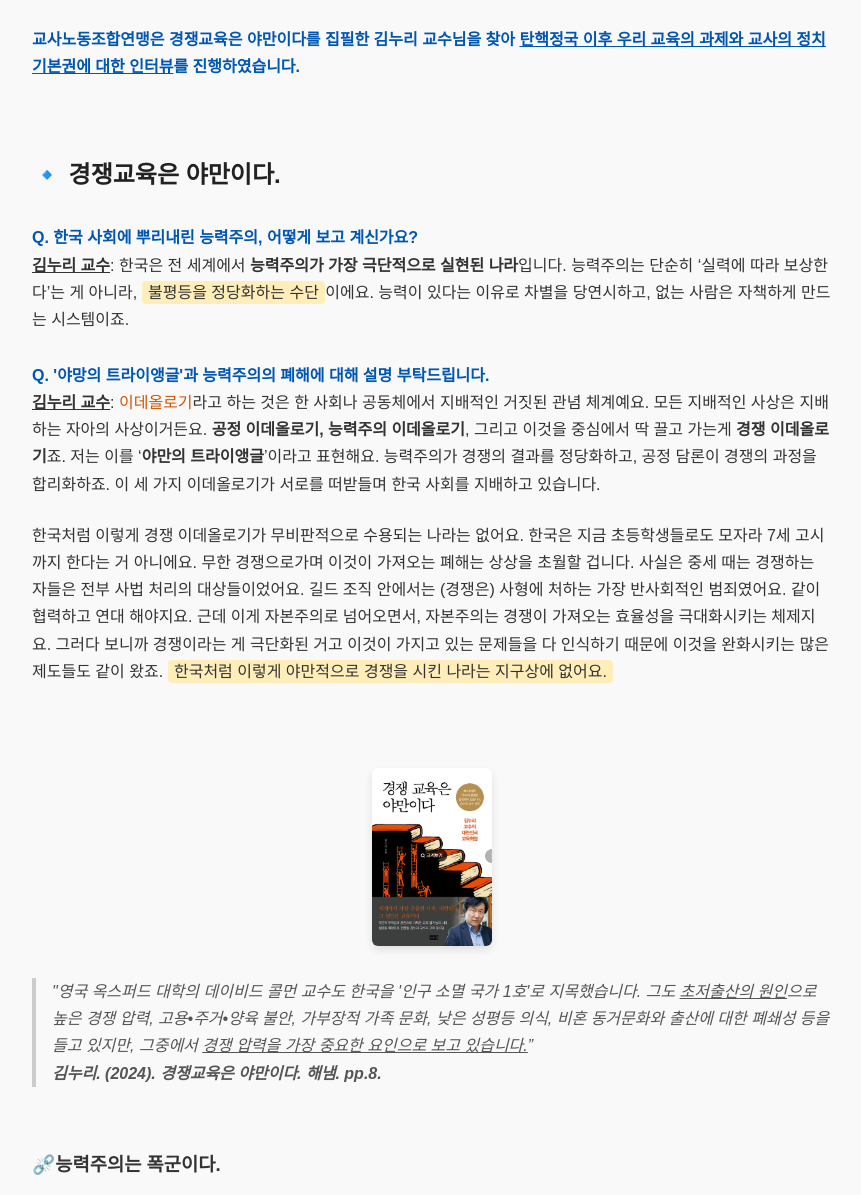
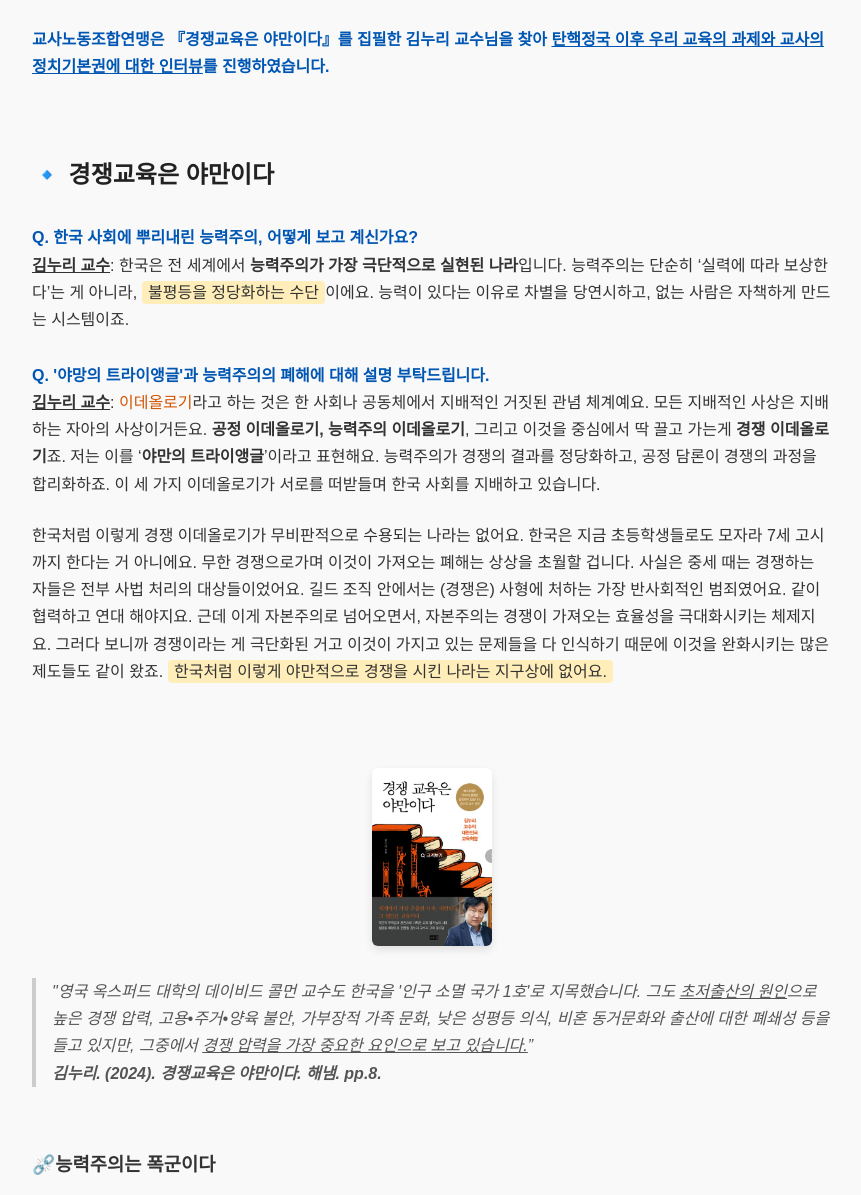
Before and after one commit to KFTU-discours/kftu-magazine, a plain HTML site: page interview-1.html in a window 1280 px wide. Shown: the part 685-1880 px from the top of the page, without its empty margins (208-1069 px from the left). Drawn offline with Linux system fonts and the light colour scheme.

Commit message:
interview-1.html

```diff
--- a/interview-1.html
+++ b/interview-1.html
@@ -80,9 +80,9 @@
   <h1>인터뷰: <a href="https://ko.wikipedia.org/wiki/%EA%B9%80%EB%88%84%EB%A6%AC" target="_blank">김누리 교수</a>
     <br><span style="font-size: 1.1em; color: #555;">능력주의와 교사의 정치기본권,<BR>한국 교육을 생각하며</span></h1>
 
-  <div class="question">교사노동조합연맹은 경쟁교육은 야만이다를 집필한 김누리 교수님을 찾아 <U>탄핵정국 이후 우리 교육의 과제와 교사의 정치기본권에 대한 인터뷰</U>를 진행하였습니다.</div>
+  <div class="question">교사노동조합연맹은 『경쟁교육은 야만이다』를 집필한 김누리 교수님을 찾아 <U>탄핵정국 이후 우리 교육의 과제와 교사의 정치기본권에 대한 인터뷰</U>를 진행하였습니다.</div>
 <BR> <BR>
-  <h2>🔹 경쟁교육은 야만이다.</h2>
+  <h2>🔹 경쟁교육은 야만이다</h2>
 
   <div class="question">Q. 한국 사회에 뿌리내린 능력주의, 어떻게 보고 계신가요?</div>
   <div class="answer">
@@ -104,7 +104,7 @@
   </blockquote>
 
 <BR>
-<h3>⛓️‍💥능력주의는 폭군이다.</h3>
+<h3>⛓️‍💥능력주의는 폭군이다</h3>
   <div class="answer">그다음에 능력주의 또 공정 이것도 어마어마하게 끔찍한 이데올로기예요. <a href="https://ko.wikipedia.org/wiki/%EB%A7%88%EC%9D%B4%ED%81%B4_%EC%83%8C%EB%8D%B8" target="_blank">마이클 샌델</a>의 『공정하다는 착각』 읽어보셨나요? 그게 원래 제목은 <strong>『능력주의는 폭군이다』</strong>예요. 원래 제목은 아주 도발적이죠. 우리는 능력주의가 너무나 당연하고 심지어 긍정적인 가치라고 생각하는데, 사실 능력주의는 아주 끝없이 오만한 엘리트들을 만들어냈요. '내가 이렇게 된 건 내 능력이야. 내 아버지 핏줄로 된 게 아니야'라는 식으로 정당화하니까 오만한 인간이 되는 거죠. 아주 오만하기 이를 데 없는 엘리트들은 자기들이 '하버드 나왔다, 예일 나왔다' 하면 이걸로 뭐 자신들이 행사하는 권력이 정당화된다고 보는 거고, 우리 한국이랑 똑같죠.  </div>
 
 
@@ -113,11 +113,11 @@
 <div class="answer">지금 한국은 이 능력주의가 극단적으로 전 세계에서 가장 심각한 나라죠. <strong>한 대학을 나온 아이들이 한 사회 한 국가의 최고위층 90%를 점한 나라 한국밖에 없어요</strong>. 지금 위로 올라갈수록 지금 헌법재판소 재판관도 대다수가 서울법대 아이들일 거예요. 이런 나라는 어디에도 없어요. 이게 너무 극단적으로 되니까 그들은 다른 인종처럼 됐어요. 얼마 전에 경희대 김종영 교수랑 얘기했더니, 김종영 교수는 이건 <strong>한국형 인종주의</strong>라는 거예요. 서울 법대 나온 아이들은 자기들이 다른 인종이라고 생각한다는 거죠. 대중들을 깔보면서. 지금 헌재의 행태도 저는 그 일부라고 봐요.</div>
 
 <BR>
-<h3>⛓️‍💥한국과 미국의 공통점.</h3>
+<h3>⛓️‍💥한국과 미국의 공통점</h3>
 <div class="answer"> 이 능력주의라는 게 미국 사회를 <strong>절망 사회</strong>로 만들었어요. 미국 사회에서는 너무나 많은 사람들이 자살을 해요. 그 자살의 원인 능력주의에 있다는 거예요. 왜 그렇겠어요? 우리도 똑같아요. 우리도 지금 능력주의 때문에 극단적 선택을 해요. 그러니까 한국인들은 자신이 느끼는 불행의 원인을 한국의 아주 약탈적인 자본주의에서 찾지 않아요. 자신의 능력 없음에서 찾아요. 능력주의가 그들에게 주입한 이데올로기죠. 한국 자본주의의 약탈성에서 한국인들의 불행이 비롯되는데도 불구하고, <U>'내가 능력이 없어서 이 불행을 감수한다'</U> 라고 받아들이도록 해요. 한국과 미국에서 자살률이 가장 높은 이유는 바로 능력주의 때문이에요. (마이클) 샌델이 그렇게 분석하고 있어요.</div>
 
 <BR>
-<h3>⛓️‍💥능력주의가 노동의 존엄을 파괴한다.</h3>
+<h3>⛓️‍💥능력주의가 노동의 존엄을 파괴한다</h3>
 <div class="answer"> 센델은 능력주의가 <strong>노동의 존엄을 파괴</strong>한다고도 해요. <U>과거에는</U> 사회적으로 정말 중요한 노동들 아픈 사람 돌봐주고 치료해 주고 물건 날라주고 거리를 깨끗하게 청소해 주고 건물을 짓고 이런 <U>사회적 노동을 하는 사람을 사회적으로 인정하고 의미 있는 일로 평가해 주고 존중했어요.</U> 대우를 충분히 못했더라도 말이죠. 근데 언제부턴가 그런 일을 하는 사람들을 무시하고 경멸하고, <strong>'능력 없으니까 저 일하지'</strong>라고 하는 풍조가 생겼잖아요? 한국과 미국이 너무 똑같은 거예요. 그걸 샌델 교수는 능력주의가 노동의 존엄을 파괴했다고 본거죠. 대단한 분석이에요. 능력주의가 배태한 문제들이죠.</div>
 
 <div class="answer"> 그러나 이런 이야기를 듣기 전에는 다들 '능력주의가 왜 문제지?'라고 생각한단 말이에요. 이게 이데올로기의 힘인 거죠. 공정도 마찬가지예요. 그러니까 이건 좀 성찰하는 힘이 있어야 하는데, 정치인들은 관심이 없죠. 끊임없이 기존의 이데올로기에 기생해서 권력을 늘리려고 하죠. 그래서 저는 그런 공부들이 필요하다고 봐요. 독일에서는 그런 게 <strong>이데올로기 비판 교육</strong>인데, 이게 가장 중요한 교육이에요. 아이들이 스스로 권력의 작동 방식에 대한 성찰적 지혜를 가져야 된다는 거죠.
```
